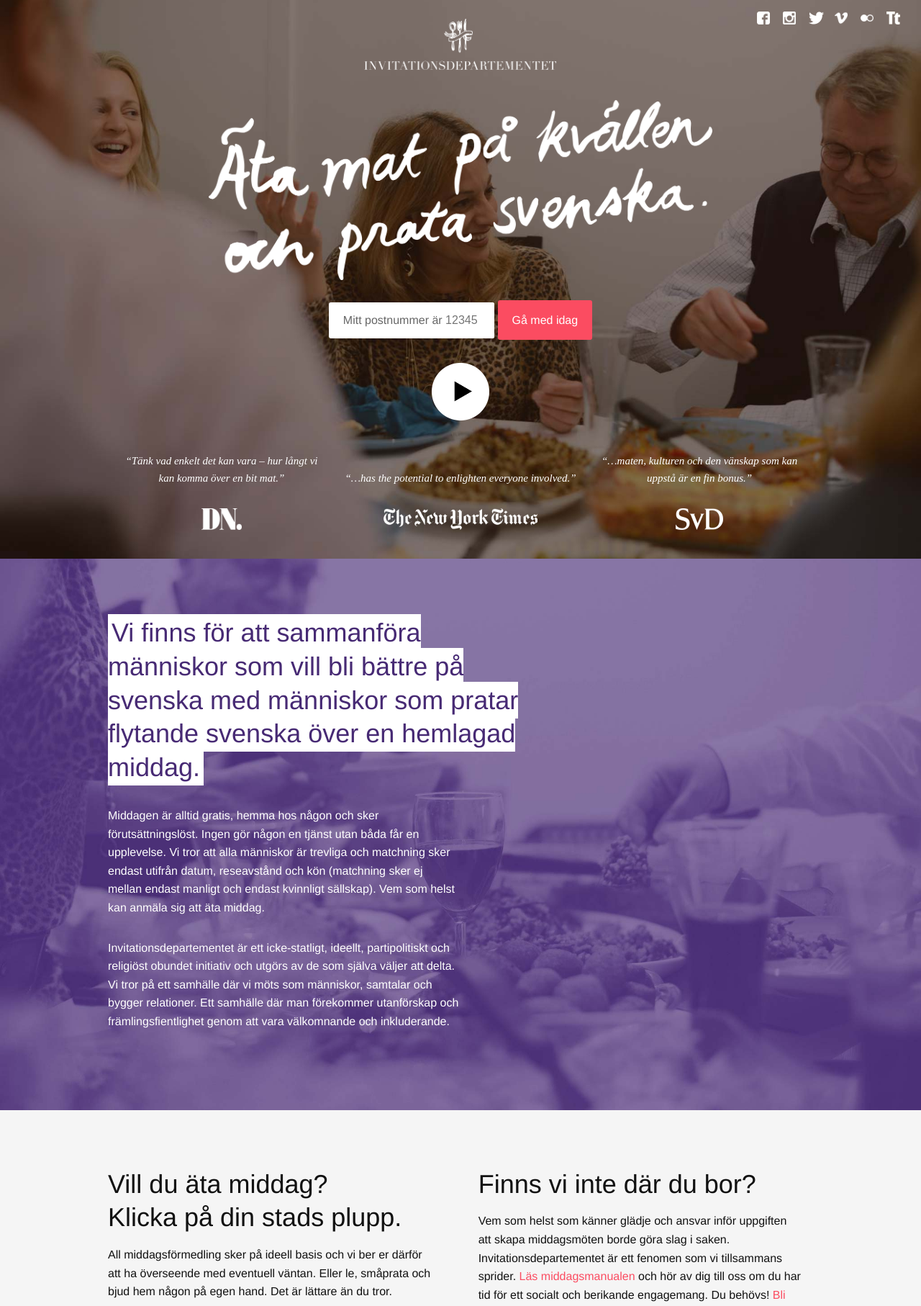
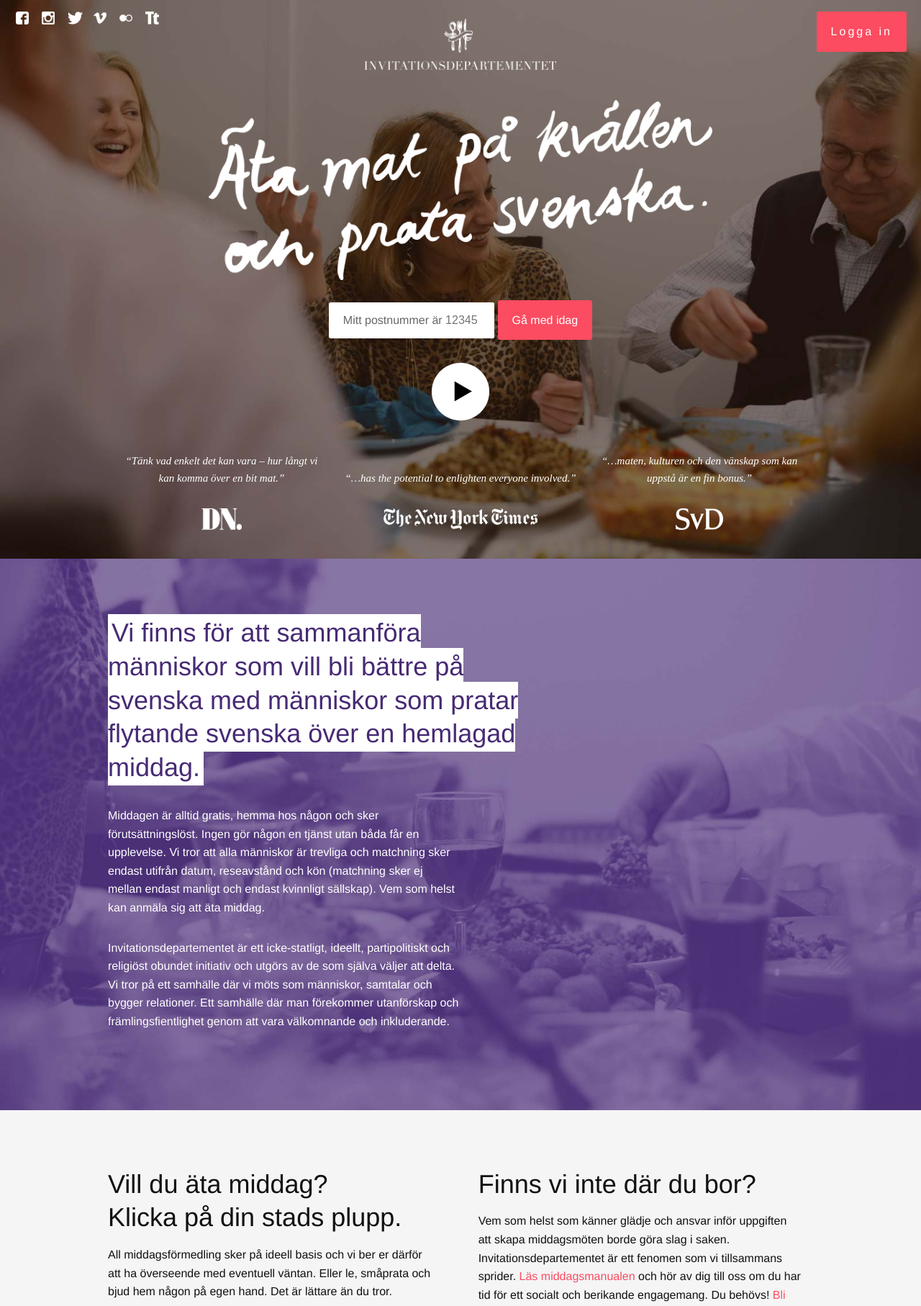
Before and after one commit to Invitationsdepartementet/test, a Jekyll site: the page built from index.html, in a window 1280 px wide, cut to the strip 104-1918 px from the top of the page. Shown: the whole strip at 72% size. Built offline with Jekyll 4.4.1, drawn with Linux system fonts in a browser that asks for light colours.

Commit message:
Test adding a login button

```diff
--- a/_config.yml
+++ b/_config.yml
@@ -9,7 +9,7 @@
 title: Invitationsdepartementet
 email: ebba@invitationsdepartementet.se
 description: "Äta mat på kvällen och prata svenska."
-baseurl: "" # the subpath of your site, e.g. /blog
+baseurl: "/test" # the subpath of your site, e.g. /blog
 url: "http://test.invitationsdepartementet.se"
 pagesurl: http://invitationsdepartementet.github.io
 twitter: https://twitter.com/invitationsdept
--- a/_sass/_layout.scss
+++ b/_sass/_layout.scss
@@ -88,7 +88,7 @@
   letter-spacing: 3px;
   position: absolute;
   top: 0;
-  right: 20px;
+  left: 20px;
   padding-top: inherit;
 }
 
@@ -122,6 +122,14 @@
 
 .icon-tictail {
   background-image: url('/images/tictail.png');
+}
+
+.login-button-wrapper {
+  letter-spacing: 3px;
+  position: absolute;
+  top: 0;
+  right: 20px;
+  padding-top: inherit;
 }
 
 .section-top {
--- a/index.html
+++ b/index.html
@@ -5,6 +5,10 @@ layout: default
 <div class="home">
 
   <div class="section section-top">
+    <div class="login-button-wrapper">
+      <a href="{{ site.url }}/login" class="button button-primary">Logga in</a>
+    </div>
+
     <div class="social-media-links">
       <a class="social-media-link icon-facebook" href="{{ site.facebook }}">Facebook</a>
       <a class="social-media-link icon-instagram" href="{{ site.instagram }}">Instagram</a>
```
